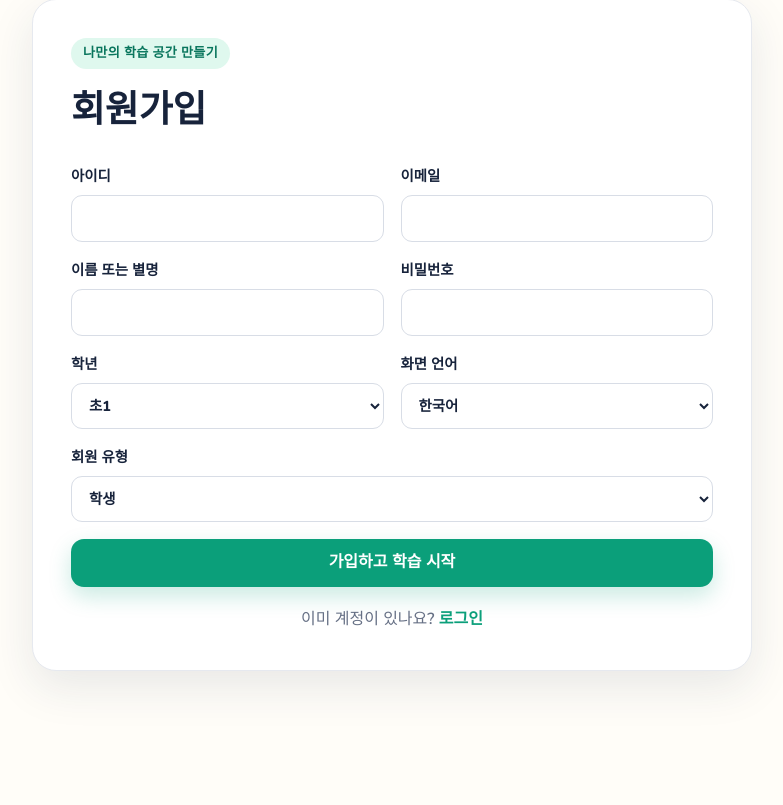
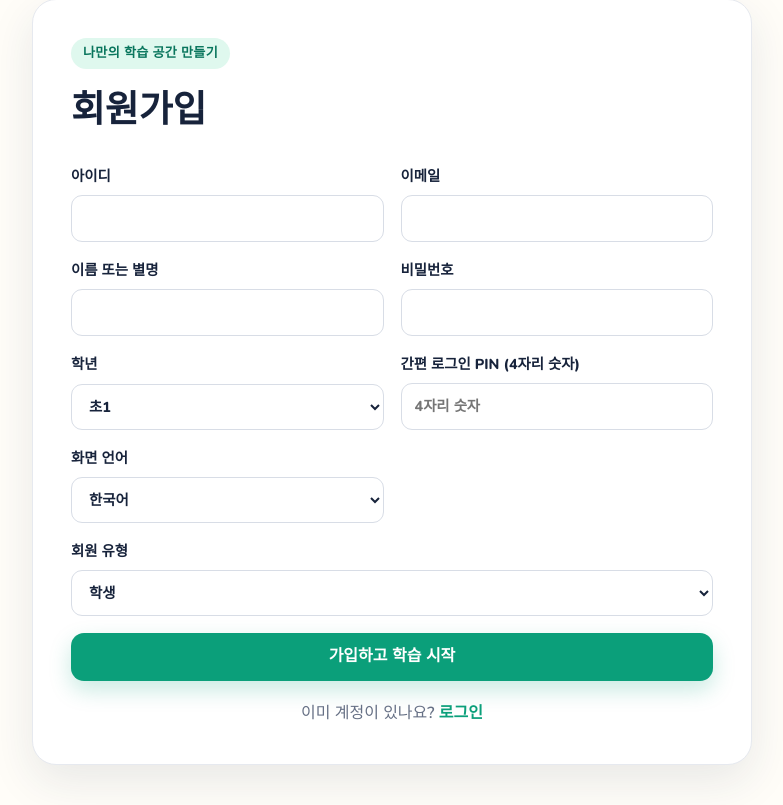
Before and after one commit to cksdudd103/elementary-learning-app, a Flask app: page /auth/register in a window 1280 px wide. Shown: the part 121-926 px from the top of the page, without its empty margins (248-1031 px from the left). Before the commit the page ends 806 px from the top, so only its background shows below. Run offline with Flask 3, Linux system fonts and the light colour scheme; parts of the project's set-up code (start-up, migrations or seed data) failed here and were passed over.

Commit message:
feat: add 4-digit PIN for student simple login and registration

```diff
--- a/app/__init__.py
+++ b/app/__init__.py
@@ -68,8 +68,22 @@ def create_app(config_class=Config):
         _ensure_user_reset_token_column()
         _ensure_user_reset_token_expires_column()
         _ensure_user_grade_updated_at_column()
+        _ensure_user_simple_pin_column()
 
     return app
+
+
+def _ensure_user_simple_pin_column():
+    """User 테이블에 simple_pin 컬럼이 없으면 추가합니다."""
+    from sqlalchemy import text
+    try:
+        db.session.execute(text("SELECT simple_pin FROM \"user\" LIMIT 1"))
+    except Exception:
+        db.session.rollback()
+        db.session.execute(
+            text("ALTER TABLE \"user\" ADD COLUMN simple_pin VARCHAR(20)")
+        )
+        db.session.commit()
 
 
 def _ensure_user_grade_updated_at_column():
--- a/app/auth/routes.py
+++ b/app/auth/routes.py
@@ -40,6 +40,7 @@ def register():
                 role=role,
                 grade_level=grade_level if role == "student" else 1,
                 ui_language=request.form.get("ui_language", "ko"),
+                simple_pin=_normalize_pin(request.form.get("simple_pin", "")) if role == "student" else None,
             )
             user.set_password(password)
             db.session.add(user)
@@ -86,22 +87,26 @@ def login():
     if current_user.is_authenticated:
         return redirect(url_for("student.dashboard"))
     if request.method == "POST":
-        # 학생 간편 로그인 (이름 + 학년)
+        # 학생 간편 로그인 (이름 + 학년 + PIN)
         display_name = request.form.get("display_name", "").strip()
         if display_name:
             try:
                 grade_level = int(request.form.get("grade_level", 1))
             except ValueError:
                 grade_level = 1
+            pin = _normalize_pin(request.form.get("simple_pin", ""))
+            if not pin or len(pin) != 4 or not pin.isdigit():
+                flash("4자리 PIN을 입력하세요.", "error")
+                return render_template("auth/login.html", tab="student")
             user = User.query.filter_by(
-                role="student", display_name=display_name, grade_level=grade_level
+                role="student", display_name=display_name, grade_level=grade_level, simple_pin=pin
             ).first()
             if user:
                 if user.update_grade_annually():
                     db.session.commit()
                 login_user(user, remember=False)
                 return redirect(url_for("student.dashboard"))
-            flash("일치하는 학생 계정을 찾을 수 없습니다. 이름과 학년을 확인하세요.", "error")
+            flash("이름, 학년, PIN을 확인하세요.", "error")
             return render_template("auth/login.html", tab="student")
 
         # 일반 로그인 (아이디/이메일 + 비밀번호)
@@ -168,6 +173,11 @@ def logout():
     return redirect(url_for("index"))
 
 
+def _normalize_pin(pin):
+    """PIN에서 공백을 제거하고 숫자 4자리만 남깁니다."""
+    return "".join(ch for ch in (pin or "") if ch.isdigit())[:4]
+
+
 @auth_bp.route("/delete-account", methods=["GET", "POST"])
 @login_required
 def delete_account():
--- a/app/models.py
+++ b/app/models.py
@@ -25,6 +25,7 @@ class User(UserMixin, db.Model):
     difficulty = db.Column(db.String(10), nullable=False, default="medium")
     reset_token = db.Column(db.String(120), unique=True, nullable=True, index=True)
     reset_token_expires_at = db.Column(db.DateTime(timezone=True), nullable=True)
+    simple_pin = db.Column(db.String(20), nullable=True)
     parent_id = db.Column(db.Integer, db.ForeignKey("user.id"), nullable=True, index=True)
     created_at = db.Column(db.DateTime(timezone=True), nullable=False, default=utcnow)
 
--- a/app/templates/auth/login.html
+++ b/app/templates/auth/login.html
@@ -25,7 +25,7 @@
 
         <form method="post" class="stack-form auth-tab-panel {% if tab == 'student' %}active{% endif %}" id="panel-student">
             <input type="hidden" name="csrf_token" value="{{ csrf_token() }}">
-            <p class="muted">학생은 이름과 학년을 입력하면 바로 시작할 수 있어요.</p>
+            <p class="muted">학생은 이름, 학년, PIN을 입력하면 바로 시작할 수 있어요.</p>
             <label>이름<input name="display_name" required autocomplete="name"></label>
             <label>학년
                 <select name="grade_level" required>
@@ -33,6 +33,9 @@
                     <option value="{{ g }}" {% if g == 4 %}selected{% endif %}>{{ g }}학년</option>
                     {% endfor %}
                 </select>
+            </label>
+            <label>PIN (4자리 숫자)
+                <input type="password" name="simple_pin" inputmode="numeric" pattern="[0-9]{4}" maxlength="4" placeholder="4자리 숫자" required>
             </label>
             <button class="button primary full" type="submit">학생 로그인</button>
         </form>
--- a/app/templates/auth/register.html
+++ b/app/templates/auth/register.html
@@ -15,6 +15,9 @@
                 <select name="grade_level">
                     {% for grade in range(1, 10) %}<option value="{{ grade }}">{{ grade_name(grade) }}</option>{% endfor %}
                 </select>
+            </label>
+            <label class="student-field">간편 로그인 PIN (4자리 숫자)
+                <input type="password" name="simple_pin" inputmode="numeric" pattern="[0-9]{4}" maxlength="4" placeholder="4자리 숫자">
             </label>
             <label>화면 언어
                 <select name="ui_language"><option value="ko">한국어</option><option value="en">English</option></select>
```
